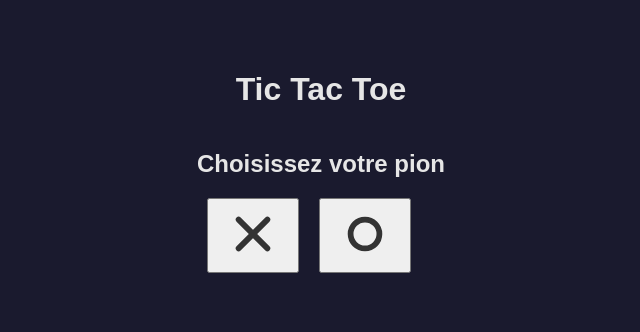
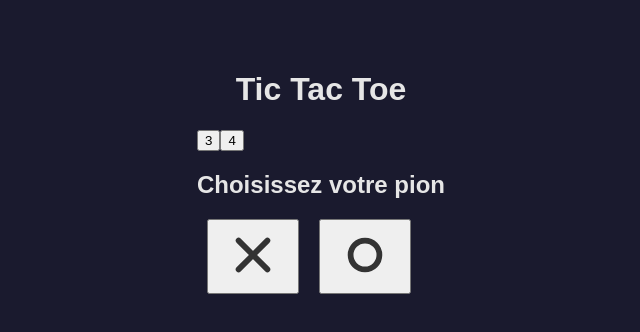
Before and after one commit to HXyFixi6/tictactoe, a React (Vite) app: page / in a window 1280 px wide. Shown: the top 332 px of the page, without its empty margins (319-959 px from the left). Built offline with nearby package versions, Linux system fonts and the light colour scheme.

Commit message:
[ADD] button to change grid size

```diff
--- a/src/App.jsx
+++ b/src/App.jsx
@@ -5,14 +5,15 @@ import './App.css';
 
 function App() {
   const {
-    GRID_SIZE,
+    gridSize,
     playerSymbol,
     setPlayerSymbol,
     squares,
     isHumanTurn,
     winner,
     playSquare,
-    resetGame
+    resetGame,
+    startGame
   } = useGameState();
 
   return (
@@ -20,7 +21,7 @@ function App() {
       <h1>Tic Tac Toe</h1>
 
       {!playerSymbol ? (
-        <Setup onSelectSymbol={(symbol) => setPlayerSymbol(symbol)} />
+        <Setup onStartGame={startGame} />
       ) : (
         <>
           <div className="game-status">
@@ -37,7 +38,7 @@ function App() {
               </p>
             )}
           </div>
-          <Board squares={squares} onSquareClick={playSquare} size={GRID_SIZE} />
+          <Board squares={squares} onSquareClick={playSquare} size={gridSize} />
           <button className="reset-btn" onClick={resetGame}>
             Rejouer
           </button>
--- a/src/components/Setup/Setup.jsx
+++ b/src/components/Setup/Setup.jsx
@@ -1,16 +1,26 @@
-  import { Cross, Circle } from '../Pawns/Symbols';
+import { useState } from 'react';
+import { Cross, Circle } from '../Pawns/Symbols';
 
-  const Setup = ({ onSelectSymbol }) => {
+  const Setup = ({ onStartGame }) => {
+    const [selectedSize, setSelectedSize] = useState(3)
     return (
       <div className="setup">
+
+        <button onClick={() => setSelectedSize(3)}>
+          3
+        </button>
+        <button onClick={() => setSelectedSize(4)}>
+          4
+        </button>
+
         <h2>Choisissez votre pion</h2>
         <div className="setup-buttons">
-        <button className="symbol-btn" onClick={() => onSelectSymbol('X')}>
+        <button className="symbol-btn" onClick={() => onStartGame('X', selectedSize)}>
             <Cross />
-          </button>
-          <button className="symbol-btn" onClick={() => onSelectSymbol('O')}>
-            <Circle />
-          </button>
+        </button>
+        <button className="symbol-btn" onClick={() => onStartGame('O', selectedSize)}>
+          <Circle />
+        </button>
         </div>
       </div>
     );
--- a/src/hooks/useGameState.js
+++ b/src/hooks/useGameState.js
@@ -1,19 +1,19 @@
 import { useState, useEffect } from 'react';
 import { checkWinner } from '../utils/gameLogic';
 
-export const GRID_SIZE = 3;
-
 export const useGameState = () => {
+  const [gridSize, setGridSize] = useState(3)
   const [playerSymbol, setPlayerSymbol] = useState(null);
-  const [squares, setSquares] = useState(Array(GRID_SIZE * GRID_SIZE).fill(null));
+  const [squares, setSquares] = useState(Array(9).fill(null));
   const [isHumanTurn, setIsHumanTurn] = useState(true);
   const [winner, setWinner] = useState(null);
+
   const botSymbol = playerSymbol === 'X' ? 'O' : 'X';
 
   useEffect(() => {
     if (!playerSymbol || winner) return;
 
-    const gameWinner = checkWinner(squares, GRID_SIZE);
+    const gameWinner = checkWinner(squares, gridSize);
     if (gameWinner) {
       setWinner(gameWinner);
       return;
@@ -54,21 +54,29 @@ export const useGameState = () => {
     setIsHumanTurn(false);
   };
 
+  const startGame = (symbol, size) =>{
+    setGridSize(size);
+    setPlayerSymbol(symbol);
+    setSquares(Array(size * size).fill(null));
+    setIsHumanTurn(true);
+    setWinner(null);
+  }
+
   const resetGame = () => {
-    setSquares(Array(GRID_SIZE * GRID_SIZE).fill(null));
     setPlayerSymbol(null);
     setIsHumanTurn(true);
     setWinner(null);
   };
 
   return {
-    GRID_SIZE,
+    gridSize,
     playerSymbol,
     setPlayerSymbol,
     squares,
     isHumanTurn,
     winner,
     playSquare,
-    resetGame
+    resetGame,
+    startGame
   };
 };
```
